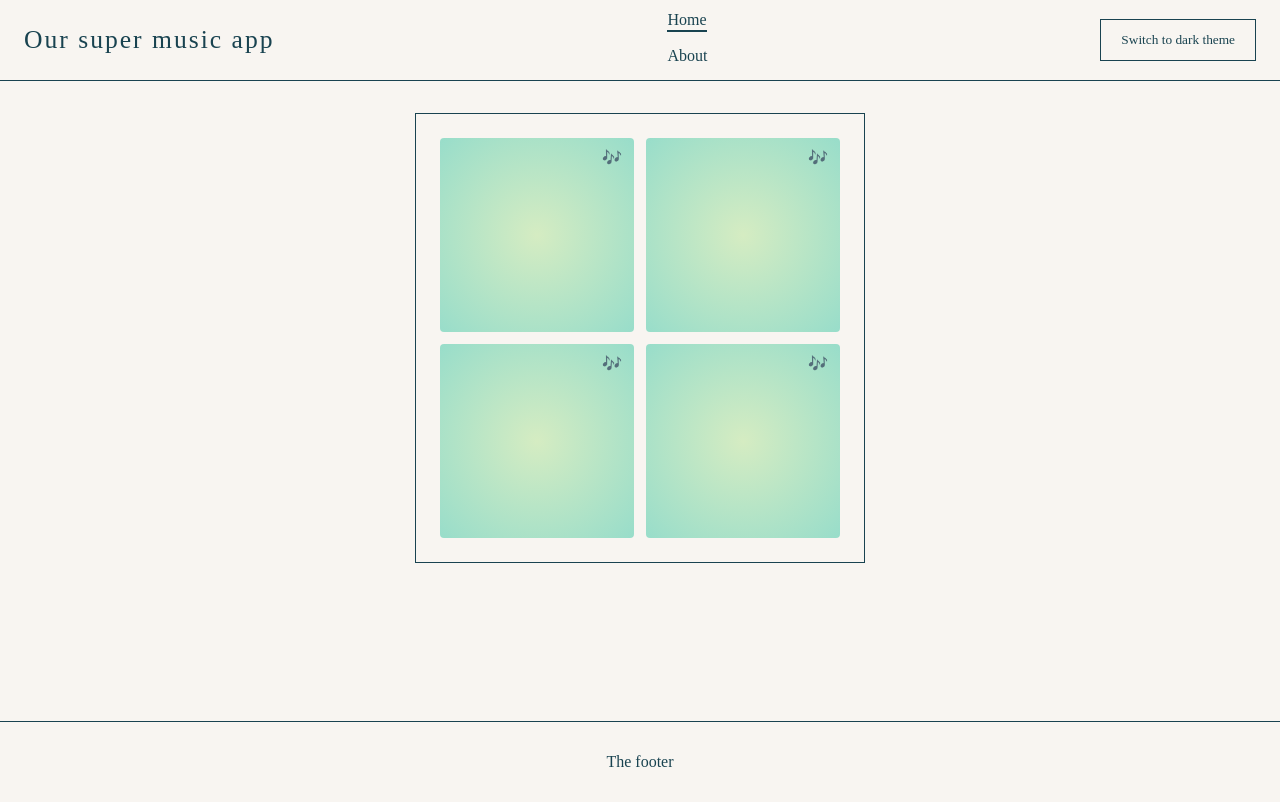
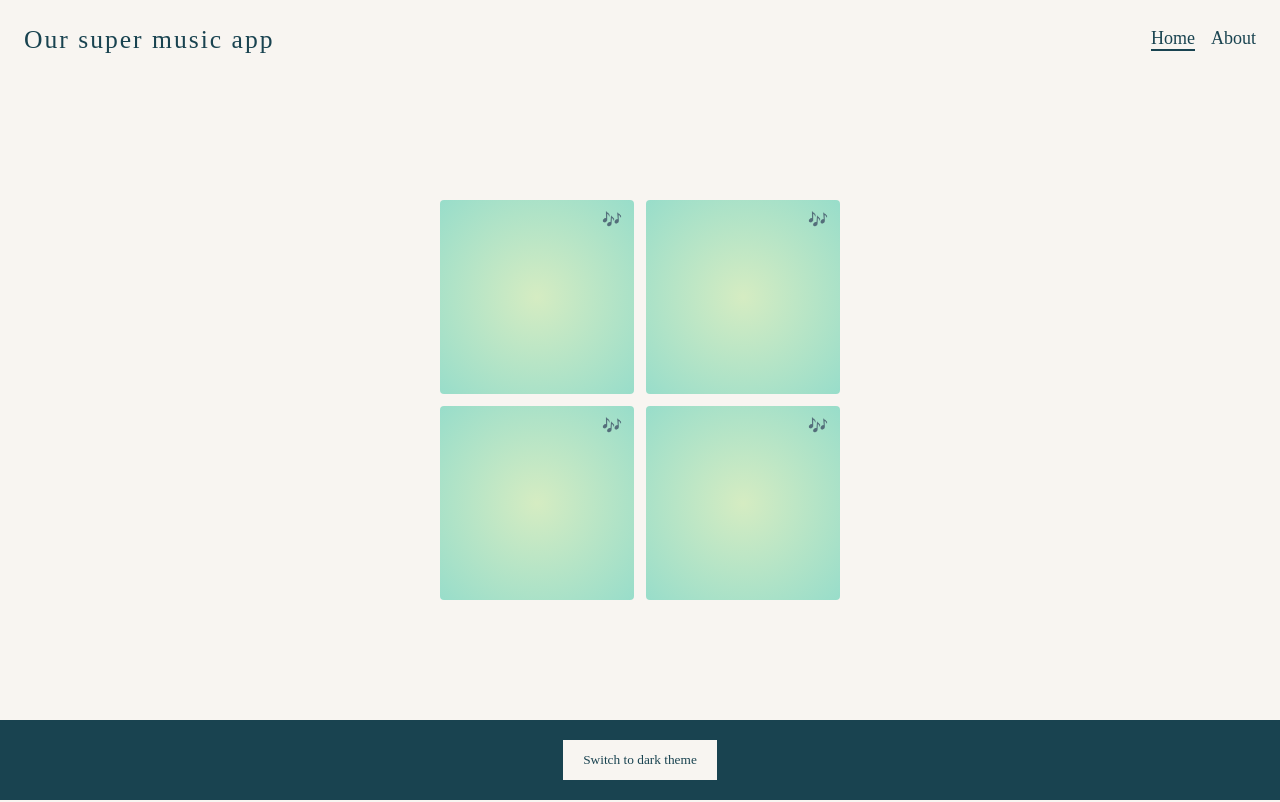
Before and after one commit to pliplop1/my-app, a React (Create React App) app: page / in a window 1280 px wide. Built offline with nearby package versions, Linux system fonts and the light colour scheme.

Commit message:
Touche de style finale

```diff
--- a/src/components/Footer/index.js
+++ b/src/components/Footer/index.js
@@ -1,9 +1,11 @@
 import styled from 'styled-components';
 
-export default function Footer() {
+export default function Footer({ isLight, handleToggleTheme }) {
     return (
         <Wrapper>
-            <p> The footer</p>
+            <button onClick={handleToggleTheme}>
+                Switch to {isLight ? 'dark' : 'light'} theme
+            </button>
         </Wrapper>
     );
 }
@@ -13,5 +15,5 @@ const Wrapper = styled.footer`
     display: flex;
     justify-content: center;
     align-items: center;
-    border-top: solid 1px;
+    background-color: ${(props) => props.theme.mainColor};
 `;
--- a/src/components/Header/index.js
+++ b/src/components/Header/index.js
@@ -1,7 +1,7 @@
 import styled from 'styled-components';
 import { Link, useLocation } from 'react-router-dom';
 
-export default function Header({ isLight, handleToggleTheme }) {
+export default function Header() {
     const location = useLocation();
     return (
         <Wrapper>
@@ -18,9 +18,6 @@ export default function Header({ isLight, handleToggleTheme }) {
                     </MenuEl>
                 </Link>
             </nav>
-            <button onClick={handleToggleTheme}>
-                Switch to {isLight ? 'dark' : 'light'} theme
-            </button>
         </Wrapper>
     );
 }
@@ -31,16 +28,19 @@ const Wrapper = styled.header`
     justify-content: space-between;
     padding: 0px 24px;
     align-items: center;
-    border-bottom: solid 1px;
+    & nav {
+        display: flex;
+    }
     & a {
         text-decoration: none;
         color: inherit;
     }
     & a:first-child {
-        margin-right: 12px;
+        margin-right: 16px;
     }
 `;
 const MenuEl = styled.p`
+    font-size: 18px;
     padding-bottom: 2px;
     border-bottom: solid 2px
         ${(props) => (props.isCurrentPage ? '' : 'transparent')};
--- a/src/components/Home/index.js
+++ b/src/components/Home/index.js
@@ -28,17 +28,19 @@ export default function Home() {
     );
 }
 
-const Wrapper = styled.div``;
+const Wrapper = styled.div`
+    width: 100%;
+    display: flex;
+    align-items: center;
+`;
 
 const Grid = styled.div`
     display: grid;
     width: 400px;
     height: 400px;
-    border: solid 1px;
     grid-template-columns: 1fr 1fr;
     column-gap: 12px;
     row-gap: 12px;
-    padding: 24px;
     margin: auto;
 
     @media (max-widht: 640px) {
--- a/src/components/UI/Layout.js
+++ b/src/components/UI/Layout.js
@@ -19,12 +19,12 @@ export default function Layout({ children }) {
         <ThemeProvider theme={isLight ? lightTheme : darkTheme}>
             <Wrapper>
                 <GlobalStyle />
-                <Header
+                <Header />
+                <Main>{children}</Main>
+                <Footer
                     isLight={isLight}
                     handleToggleTheme={handleToggleTheme}
                 />
-                <Main>{children}</Main>
-                <Footer />
             </Wrapper>
         </ThemeProvider>
     );
@@ -33,9 +33,9 @@ export default function Layout({ children }) {
 const Wrapper = styled.div``;
 
 const Main = styled.div`
-    min-height: calc(100vh - 192px);
+    min-height: calc(100vh - 160px);
     width: 96%;
     max-width: 1240px;
     margin: auto;
-    margin-top: 32px;
+    display: flex;
 `;
```
